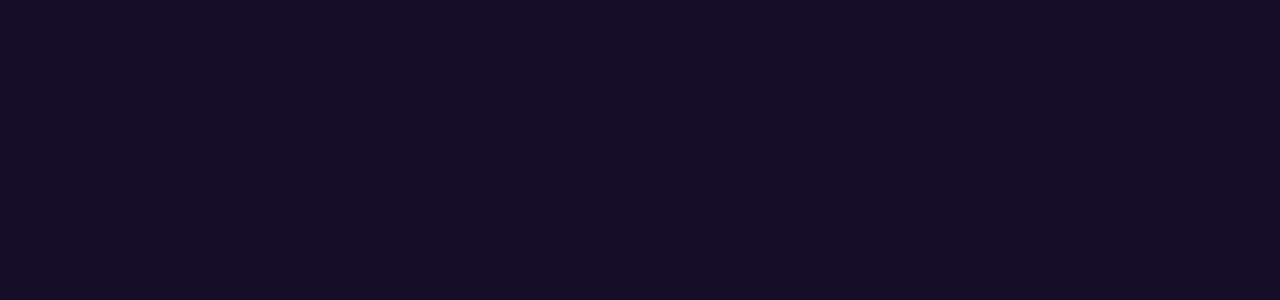
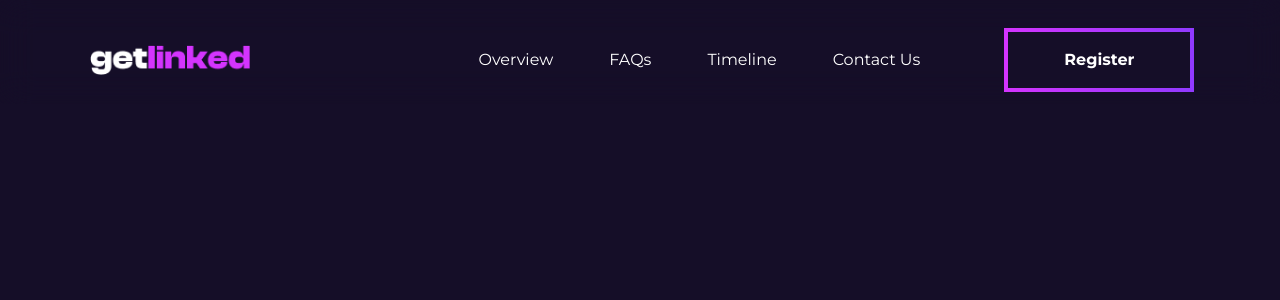
Before and after one commit to ibrooz94/get-linked, a Vue app: page /register in a window 1280 px wide. Before the commit this address had no page. Shown: the top 300 px of the page. Built offline with nearby package versions, Linux system fonts and the light colour scheme; a web font is replaced by a local one.

Commit message:
50% contact page

```diff
--- a/src/assets/base.css
+++ b/src/assets/base.css
@@ -2,11 +2,18 @@
 @tailwind components;
 @tailwind utilities;
 
+@layer base {
+  :root {
+    --color-dark-purple: 21 14 40; /* #150e28 */
+    --color-bright-purple: 144 58 255; /* 903aff */
+    --color-purple: 212 52 254; /* d434fe */
+  }
+}
+
 @layer components {
-  .purple-gradient {
-   @apply bg-gradient-to-r from-purple to-bright-purple hover:bg-gradient-to-t hover:from-bright-purple hover:to-purple
+  .btn-purple-gradient {
+    @apply bg-gradient-to-r from-purple to-bright-purple hover:bg-gradient-to-t hover:from-bright-purple hover:to-purple;
   }
-
 }
 :root {
   --purple-gradient: linear-gradient(270deg, #903aff 0%, #fe34b9 100%);
--- a/src/components/NavBar.vue
+++ b/src/components/NavBar.vue
@@ -1,64 +1,76 @@
 <script setup>
-import { ref } from 'vue'
+import { ref, toRefs } from 'vue'
+
 const emit = defineEmits(['scrollTo'])
 const props = defineProps(["activeSection"])
 
-function handleClick(sectionId) {
+const { activeSection } = toRefs(props)
+const menuOpen = ref(false)
+
+function jumpToSection(sectionId) {
     emit('scrollTo', sectionId);
     menuOpen.value = false;
 
 }
-const purpleGradient = "bg-gradient-to-r from-purple to-bright-purple hover:bg-gradient-to-t hover:from-bright-purple hover:to-purple";
-const hoverGradient = "hover:bg-gradient-to-r from-bright-purple to-purple hover:bg-clip-text hover:text-transparent transition-all";
 
-const handleActiveSection = (el) =>{
-    const activeSection = props.activeSection
-    if (activeSection === el){
-        return 'bg-gradient-to-r from-bright-purple to-purple bg-clip-text text-transparent transition-all font-extrabold'
-    }else{
-        return hoverGradient
+const handleActiveSection = (el) => {
+    if (activeSection.value === el) {
+        return 'bg-gradient-to-r from-bright-purple to-purple bg-clip-text text-transparent transition-all font-extrabold';
     }
- }
-const menuOpen = ref(false)
-
+    else {
+        return "hover:bg-gradient-to-r from-bright-purple to-purple hover:bg-clip-text hover:text-transparent transition-all"
+    }
+};
 
 </script>
+
 <template>
     <nav class="z-[999] flex items-center justify-between max-w-[1512px] mx-auto px-[7%] pt-8 pb-4 lg:h-auto
         sticky backdrop-blur-lg top-0">
-        <div class="flex-none z-[11]" :class="menuOpen ? 'fixed top-8 left-[7%] ' : 'statc'">
+        <div class="flex-none z-[11]" :class="menuOpen ? 'fixed top-8 left-[7%] ' : 'static'">
             <img class="w-40" src="../assets/images/getlinked_logo.png" alt="logo" srcset="" />
         </div>
 
-        <div :class="{ 'hidden': !menuOpen }" class="z-10 fixed h-screen lg:h-auto lg:static lg:flex items-start lg:items-center flex-col lg:flex-row min-h-[500px] lg:min-h-fit
+        <div :class="{ 'hidden': !menuOpen }"
+            class="z-10 fixed h-screen lg:h-auto lg:static lg:flex items-start lg:items-center flex-col lg:flex-row min-h-[500px] lg:min-h-fit
         bg-dark-purple lg:bg-transparent left-0 top-0 w-full lg:w-auto py-24 lg:py-0 px-[7%] lg:px-0 lg:mx-0 gap-5 lg:gap-0">
-            <!-- bg-gradient-to-b from-dark-purple from-80% lg:bg-none -->
             <ul class="flex flex-col lg:flex-row lg:items-center gap-5 lg:gap-8 xl:gap-14 text-white">
                 <li>
-                    <router-link :to="{ name: 'home', hash: '#overview' }" @click="handleClick('#overview')" :class="handleActiveSection('overview')">
+                    <router-link :to="{ name: 'home', hash: '#overview' }" @click="jumpToSection('#overview')"
+                        :class="handleActiveSection('overview')">
                         Overview
                     </router-link>
                 </li>
                 <li>
-                    <router-link :to="{ name: 'home', hash: '#faqs' }" @click="handleClick('#faqs')" :class="handleActiveSection('faqs')">
+                    <router-link :to="{ name: 'home', hash: '#faqs' }" @click="jumpToSection('#faqs')"
+                        :class="handleActiveSection('faqs')">
                         FAQs
                     </router-link>
                 </li>
                 <li>
-                    <router-link :to="{ name: 'home', hash: '#timeline' }" @click="handleClick('#timeline')" :class="handleActiveSection('timeline')">
+                    <router-link :to="{ name: 'home', hash: '#timeline' }" @click="jumpToSection('#timeline')" class="h"
+                        :class="handleActiveSection('timeline')">
                         Timeline
                     </router-link>
                 </li>
                 <li>
-                    <router-link to="/contact" :class="hoverGradient">
+                    <router-link to="/contact" :class="handleActiveSection('contact')">
                         Contact Us
                     </router-link>
                 </li>
+                <li>
+                    <router-link to="/register" active-class="font-semibold relative bg-dark-purple from-transparent to-transparent
+                        after:absolute after:-top-1 after:-bottom-1 after:-right-1 after:-left-1 after:-z-10
+                        after:bg-gradient-to-r after:from-purple after:to-bright-purple after:p-1 hover:after:bg-none"
+                        class="inline-block text-white py-4 px-14 lg:ml-6 xl:ml-8 bg-gradient-to-r from-bright-purple to-purple
+                         hover:bg-gradient-to-b hover:from-purple hover:to-bright-purple">
+                        Register
+                    </router-link>
+                </li>
+
             </ul>
 
-            <button :class="purpleGradient" class="text-white py-4 px-14 lg:ml-20 xl:ml-24 mt-6 lg:mt-0">
-                Register
-            </button>
+
         </div>
 
         <div role="menu" class="lg:hidden z-[12]" :class="menuOpen ? 'fixed top-8 right-8' : 'static'" aria-label="Menu">
--- a/src/router/index.js
+++ b/src/router/index.js
@@ -16,13 +16,18 @@ const router = createRouter({
       // this generates a separate chunk (About.[hash].js) for this route
       // which is lazy-loaded when the route is visited.
       component: () => import('../views/ContactView.vue')
+    },
+    {
+      path: '/register',
+      name: 'register',
+      component: () => import('../views/RegisterView.vue')
     }
   ],
   scrollBehavior (to, from, savedPosition) {
-    if (from.name == 'contact' && to.hash) {
+    if (from.name != 'home' && to.hash) {
       return {
         el: to.hash,
-        behavior: 'smooth',
+        // behavior: 'smooth',
         top: 120
       }
     }
--- a/src/views/ContactView.vue
+++ b/src/views/ContactView.vue
@@ -4,8 +4,49 @@ import NavBar from '../components/NavBar.vue';
 </script>
 
 <template>
-    <main>
-        <NavBar/>
+    <main class="w-screen h-screen overflow-hidden relative">
+        <NavBar active-section="contact"/>
+        <img class="absolute -top-[10%] -left-[30%] z-[-1] mix-blend-hard-light w-[60em]" src="../assets/images/purple-flare.png" alt="" />
+        <section class="relative flex justify-center gap-[10%] items-center max-w-[1300px] mx-auto px-[7%] mt-4 ">
+            <div class="text-white hidden md:flex flex-col gap-3 text-[13px] self-start mt-20">
+                <h1 class="font-clash text-purple"> Get in touch </h1>
+                <p> Contact <br> Information </p>
+                <p> 27, Alara Street Yaba 100012 Lagos State</p>
+                <p> Call Us: 07067981819</p>
+                <p> We are open from Monday-Friday 08:00am - 05:00pm</p>
+
+                <div>
+                    <p class="mb-2">Share on </p>
+                    <div class="flex flex-row gap-2 items-center"> <a href="">
+                            <img src="../assets/images/instagram.png" alt="instagram">
+                        </a>
+                        <a href="">
+                            <img src="../assets/images/x.png" alt="twitter||x">
+                        </a>
+                        <a href="">
+                            <img src="../assets/images/linkedin.png" alt="linkedin">
+                        </a>
+                        <a href="">
+                            <img src="../assets/images/facebook.png" alt="facebook">
+                        </a>
+                    </div>
+
+                </div>
+
+            </div>
+
+            <div class="bg-none lg:bg-bright-purple/5 p-4 lg:p-14 w-full lg:basis-6/12">
+                <h1 class="font-clash font-semibold text-xl  text-purple mb-6 max-w-[200px] lg:max-w-none">Questions or need assistance? <br>
+                    Let us know  about it!</h1>
+                <form action="" class="flex flex-col gap-5 text-white">
+                    <input class="pl-8 p-1 bg-transparent border w-full" type="text" placeholder="First Name" name="firstname">
+                    <input class="pl-8 p-1 bg-transparent border w-full" type="email" placeholder="Mail" name="email">
+                    <textarea class="pl-8 p-1 bg-transparent border w-full" name="" id="message" placeholder="Message" cols="30" rows="10 "></textarea>
+
+                    <button type="submit" class="btn-purple-gradient lg:self-center text-white py-4 px-14"> Submit </button>
+                </form>
+            </div>
+        </section>
 
     </main>
 </template>
--- a/src/views/HomeView.vue
+++ b/src/views/HomeView.vue
@@ -11,7 +11,7 @@ import { setupGSAPAnimation } from "../components/useAnimation";
 import Timeline from "../components/Timeline.vue";
 
 gsap.registerPlugin(ScrollTrigger);
-const { animateFadeRight, animateFadeLeft, updateNavbar } = setupGSAPAnimation();
+const { animateFadeRight, animateFadeLeft, updateNavbarActiveSection } = setupGSAPAnimation();
 const purpleGradient =
   "bg-gradient-to-r from-purple to-bright-purple hover:bg-gradient-to-t hover:from-bright-purple hover:to-purple";
 
@@ -29,7 +29,6 @@ requestAnimationFrame(raf);
 
 // Handle smoothscroll to section
 function handleScrollTo(target) {
-  console.log("Scrolled to ", target)
   lenis.scrollTo(target, {offset: -120})
 }
 
@@ -47,7 +46,7 @@ onMounted(() => {
     const fadeLeft = self.selector("[data-fade-left]");
     fadeLeft.forEach(animateFadeLeft);
 
-    updateNavbar(activeSection)
+    updateNavbarActiveSection(activeSection)
 
   }, main.value);
 });
@@ -108,7 +107,9 @@ onUnmounted(() => {
               </p>
 
               <button :class="purpleGradient" class="text-white py-4 px-14 lg:self-start">
+                <router-link to="/register">
                 Register
+              </router-link>
               </button>
               <CoundownTimer />
             </div>
@@ -168,9 +169,9 @@ onUnmounted(() => {
 
     <section
       class="relative flex flex-col-reverse lg:flex-row items-center justify-center gap-[10%] max-w-[1300px] px-[7%] mx-auto text-center lg:text-start">
-      <img class="absolute -top-[20%] -left-[20%] lg:left-0 z-[-1] lg:w-[45em]" src="../assets/images/purple-flare.png"
+      <img class="absolute -top-[20%] -left-[20%] lg:left-0 z-[-1] lg:w-[45em] mix-blend-hard-light" src="../assets/images/purple-flare.png"
         alt="" />
-      <img class="absolute bottom-0 lg:-bottom-[70%] lg:-right-[40%] z-[-1] " src="../assets/images/purple-flare.png"
+      <img class="absolute bottom-0 lg:-bottom-[70%] lg:-right-[40%] z-[-1] mix-blend-hard-light " src="../assets/images/purple-flare.png"
         alt="">
 
       <div data-fade-right class="text-white relative">
@@ -203,9 +204,9 @@ onUnmounted(() => {
 
     <section
       class="relative flex flex-col lg:flex-row items-center justify-center gap-[7%] max-w-[1512px] px-[7%] mx-auto text-center lg:text-start">
-      <img class="absolute top-0 lg:-bottom-[10%] -left-[20%] lg:-left-[10%] z-[-1] lg:w-[45em]"
+      <img class="absolute top-0 lg:-bottom-[10%] -left-[20%] lg:-left-[10%] z-[-1] lg:w-[45em] mix-blend-hard-light"
         src="../assets/images/purple-flare.png" alt="" />
-      <img class="absolute bottom-0 lg:-bottom-[20%] right-0 lg:-right[30%] z-[-1]"
+      <img class="absolute bottom-0 lg:-bottom-[20%] right-0 lg:-right[30%] z-[-1] mix-blend-hard-light"
         src="../assets/images/purple-flare.png" alt="" />
 
       <div data-fade-right class="pb-8 basis-6/12 relative">
@@ -223,7 +224,9 @@ onUnmounted(() => {
         </div>
 
         <button :class="purpleGradient" class="mt-4 text-white py-4 px-14 lg:self-start">
-          Register
+          <router-link to="/register">
+            Register
+          </router-link>
         </button>
       </div>
     </section>
@@ -376,7 +379,7 @@ onUnmounted(() => {
     <!-- PRIVACY POLICY AND TERMS -->
     <section
       class="relative flex flex-auto flex-col lg:flex-row  gap-[8%] max-w-[1500px] px-[7%] mx-auto justify-between items-start text-center lg:text-start">
-      <img class="absolute -top-[15%] -left-[20%] lg:left-0 z-[-1] lg:w-[45em]" src="../assets/images/purple-flare.png"
+      <img class="absolute -top-[15%] -left-[20%] lg:left-0 z-[-1] lg:w-[45em] mix-blend-hard-light" src="../assets/images/purple-flare.png"
         alt="" />
 
       <div data-fade-right class="text-white basis-6/12 relative">
--- /dev/null
+++ b/src/views/RegisterView.vue
@@ -0,0 +1,12 @@
+<script setup>
+import NavBar from '../components/NavBar.vue';
+
+
+</script>
+
+<template>
+    <NavBar active-section="register"/>
+    <main>
+
+    </main>
+</template>
--- a/tailwind.config.js
+++ b/tailwind.config.js
@@ -7,9 +7,13 @@ module.exports = {
   theme: {
     extend: {
       colors: {
-        'dark-purple': '#150e28',
-        'bright-purple': '#903AFF',
-        'purple': 'rgba(212 52 254 / <alpha-value>)' // #D434FE
+        'dark-purple': 'rgb(var(--color-dark-purple) / <alpha-value>)',
+        'bright-purple': 'rgb(var(--color-bright-purple) / <alpha-value>)',
+        'purple': 'rgb(var(--color-purple) / <alpha-value>)',
+
+        // 'dark-purple':'rgb(21 14 40 / <alpha-value>)', // #150e28
+        // 'bright-purple': '#903AFF',
+        // 'purple': 'rgb(212 52 254 / <alpha-value>)' // #D434FE
       },
       fontFamily: {
         'clash': ['Clash Display', 'sans-serif'],
```
Also changed, not shown: src/components/Timeline.vue (+4 -7 lines), src/components/useAnimation.js (+9 -9 lines).
